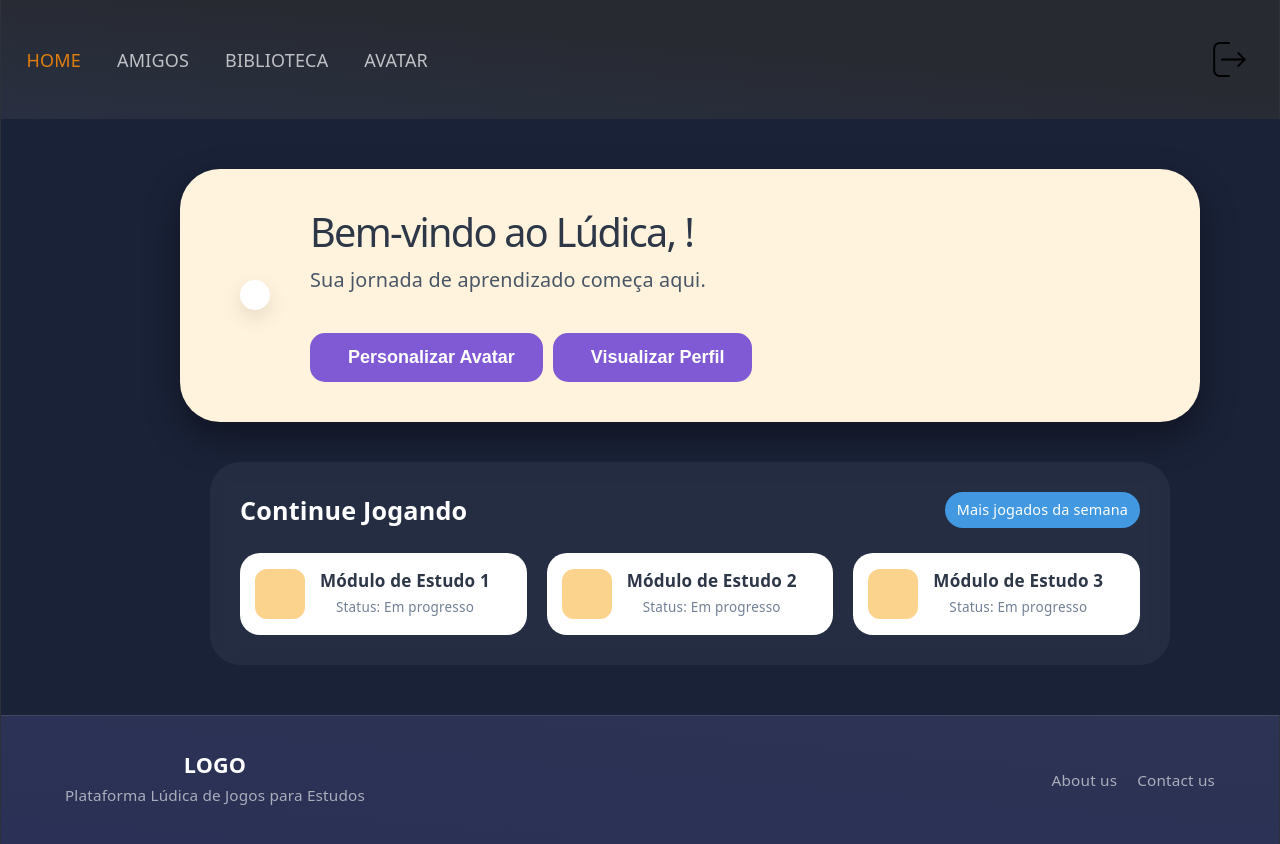
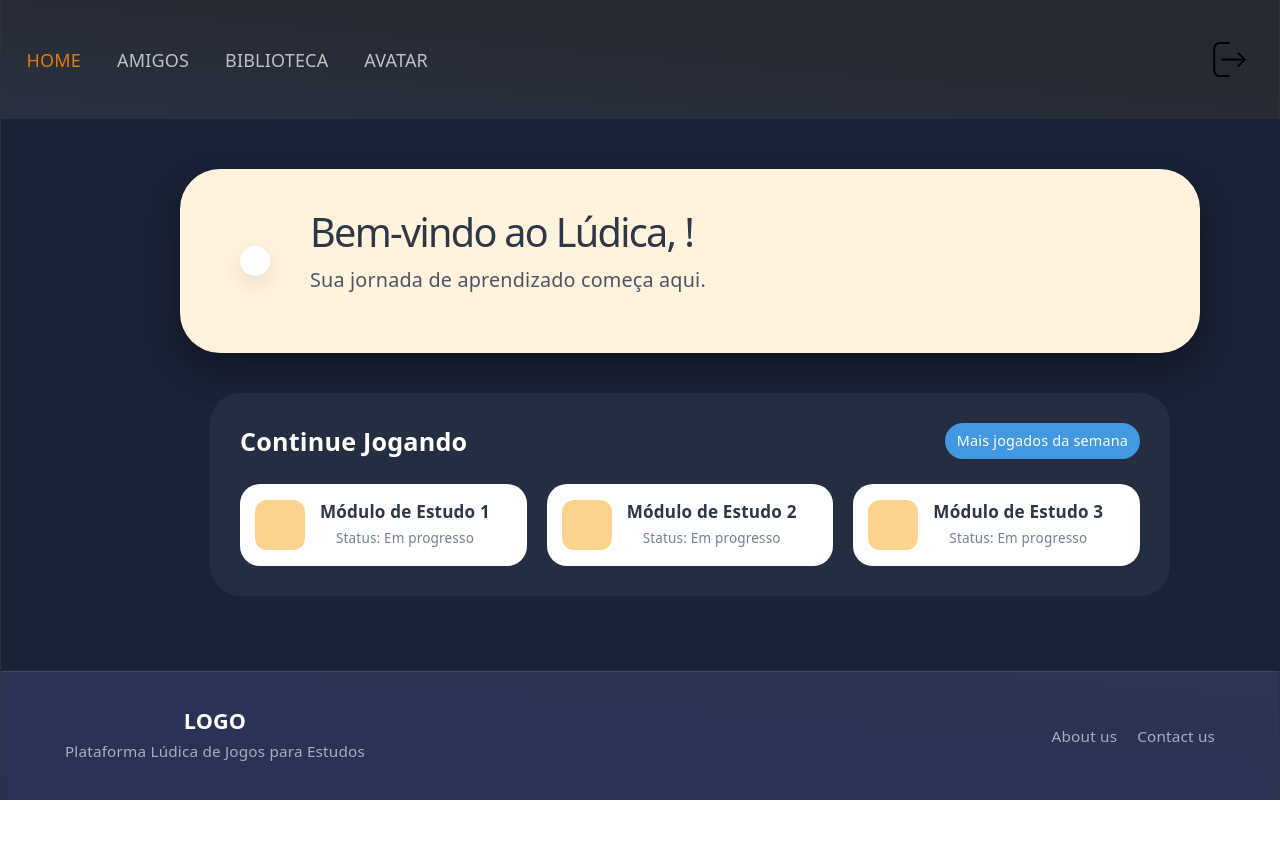
Before and after one commit to marceloareas/Ludica, a React (Vite) app in the folder front-end/: page /home in a window 1280 px wide. Shown: the top 844 px of the page. After the commit the page ends 800 px from the top, so only its background shows below. Built offline with nearby package versions, Linux system fonts and the light colour scheme.

Commit message:
Remove 2 botoes do avatar

```diff
--- a/front-end/src/pages/Home/Home.jsx
+++ b/front-end/src/pages/Home/Home.jsx
@@ -39,21 +39,6 @@ export default function Home() {
           <div className={styles.welcomeContent}>
             <h1>Bem-vindo ao Lúdica, {userName}!</h1>
             <p>Sua jornada de aprendizado começa aqui.</p>
-            <div className={styles.buttonGroup}>
-              <button
-                className={styles.personalizeBtn}
-                onClick={() => navigate('/Avatar')}
-              >
-                <i className="fa-solid fa-pen-to-square"></i> Personalizar Avatar
-              </button>
-
-              <button
-                className={styles.personalizeBtn}
-                onClick={() => navigate('/Perfil')}
-              >
-                <i className="fa-solid fa-user"></i> Visualizar Perfil
-              </button>
-            </div>
           </div>
         </section>
 
```
